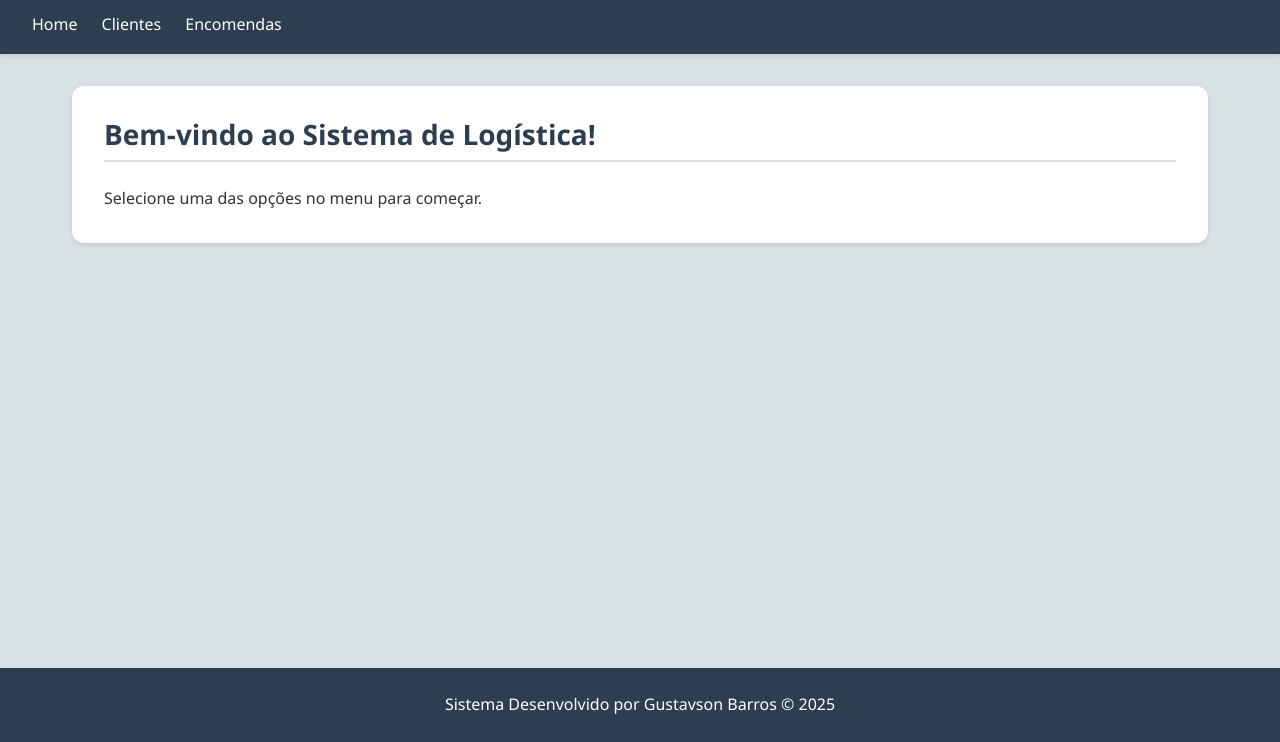
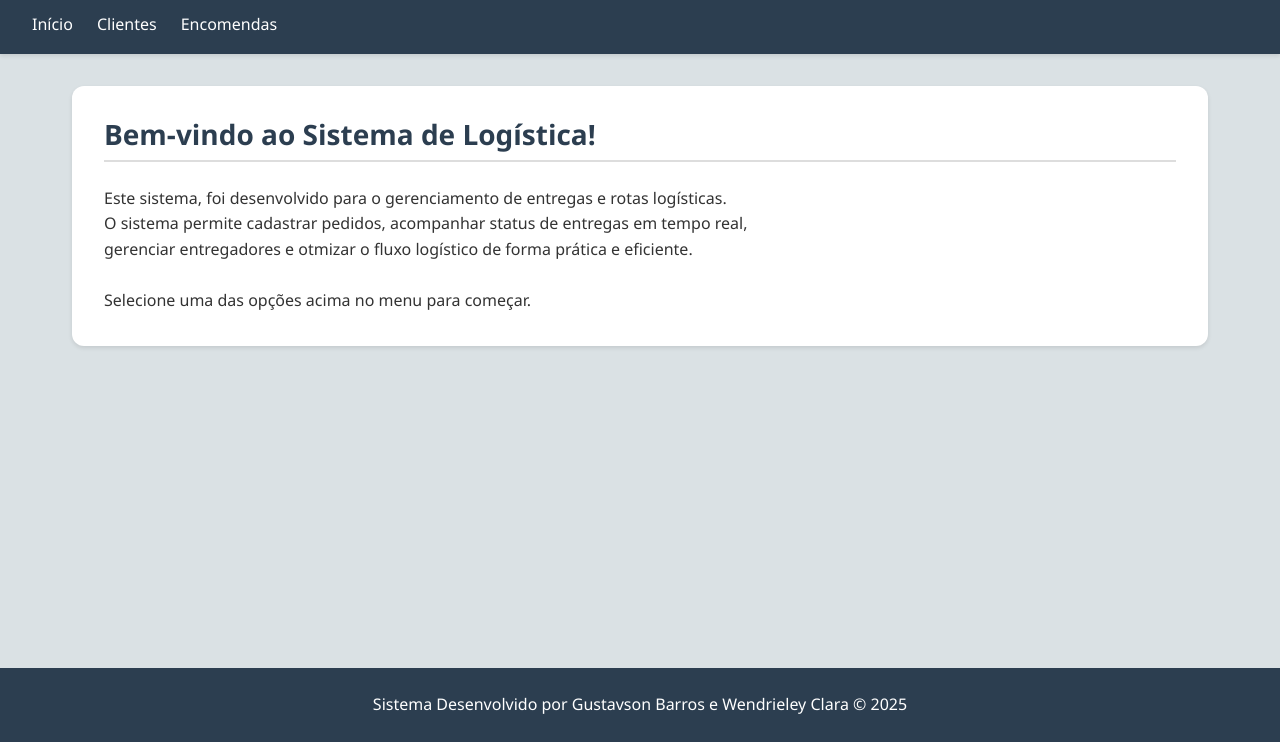
Before and after one commit to gustavsonbarros/javascript-vuejs-routemanager, a plain HTML site: page index.html in a window 1280 px wide. Shown: the part 58-800 px from the top of the page. Drawn offline with Linux system fonts and the light colour scheme.

Commit message:
Alteração da página inicial

```diff
--- a/index.html
+++ b/index.html
@@ -11,7 +11,7 @@
         <h1>Sistema de Logística de Entregas</h1>
         <nav>
             <ul>
-                <li><a href="index.html">Home</a></li>
+                <li><a href="index.html">Início</a></li>
                 <li><a href="clientes.html">Clientes</a></li>
                 <li><a href="encomendas.html">Encomendas</a></li>
             </ul>
@@ -21,12 +21,13 @@
     <main>
         <section>
             <h2>Bem-vindo ao Sistema de Logística!</h2>
-            <p>Selecione uma das opções no menu para começar.</p>
+            <p>Este sistema, foi desenvolvido para o gerenciamento de entregas e rotas logísticas.<br> O sistema permite cadastrar pedidos, acompanhar status de entregas em tempo real, <br> gerenciar entregadores e otmizar o fluxo logístico de forma prática e eficiente. <br>
+                <br> Selecione uma das opções acima no menu para começar.</p>
         </section>
     </main>
 
     <footer>
-        <p>Sistema Desenvolvido por Gustavson Barros &copy; 2025</p>
+        <p>Sistema Desenvolvido por Gustavson Barros e Wendrieley Clara &copy; 2025</p>
     </footer>
 
     <script src="js/api.js"></script>
```
Also changed, not shown: clientes.html (+1 -1 lines), encomendas.html (+2 -2 lines).
